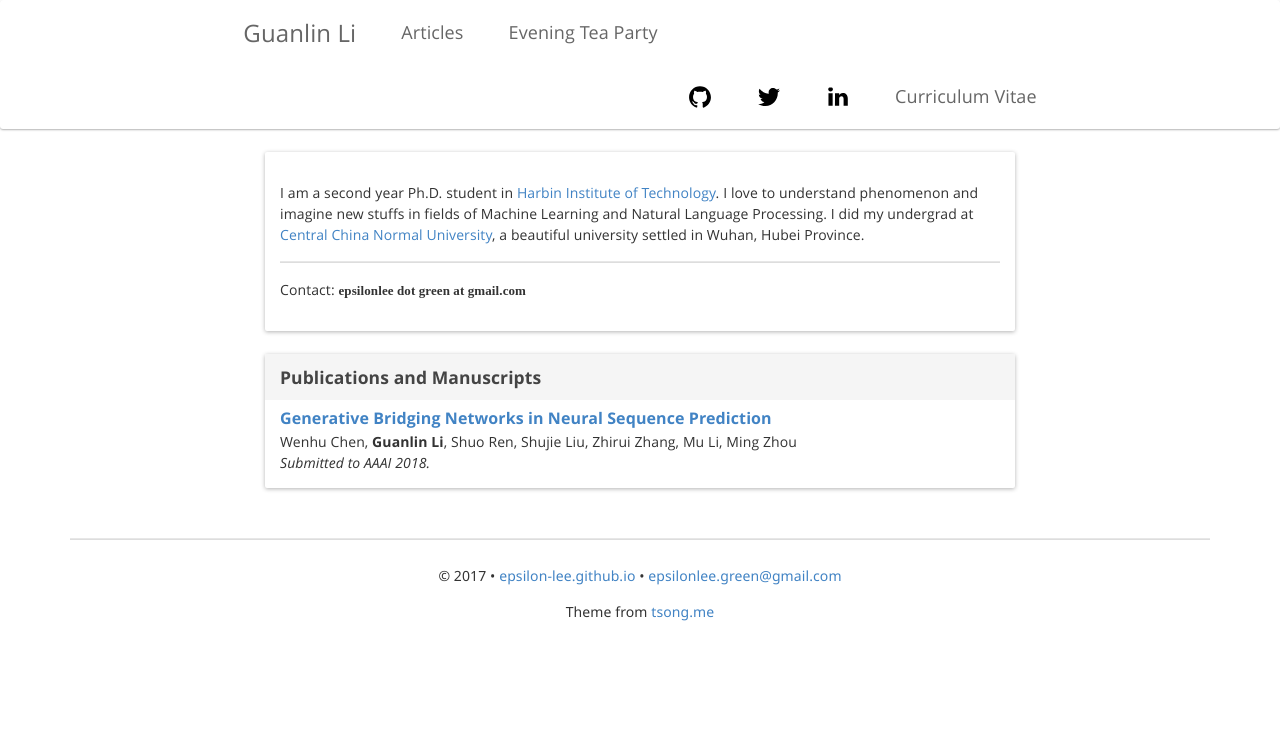
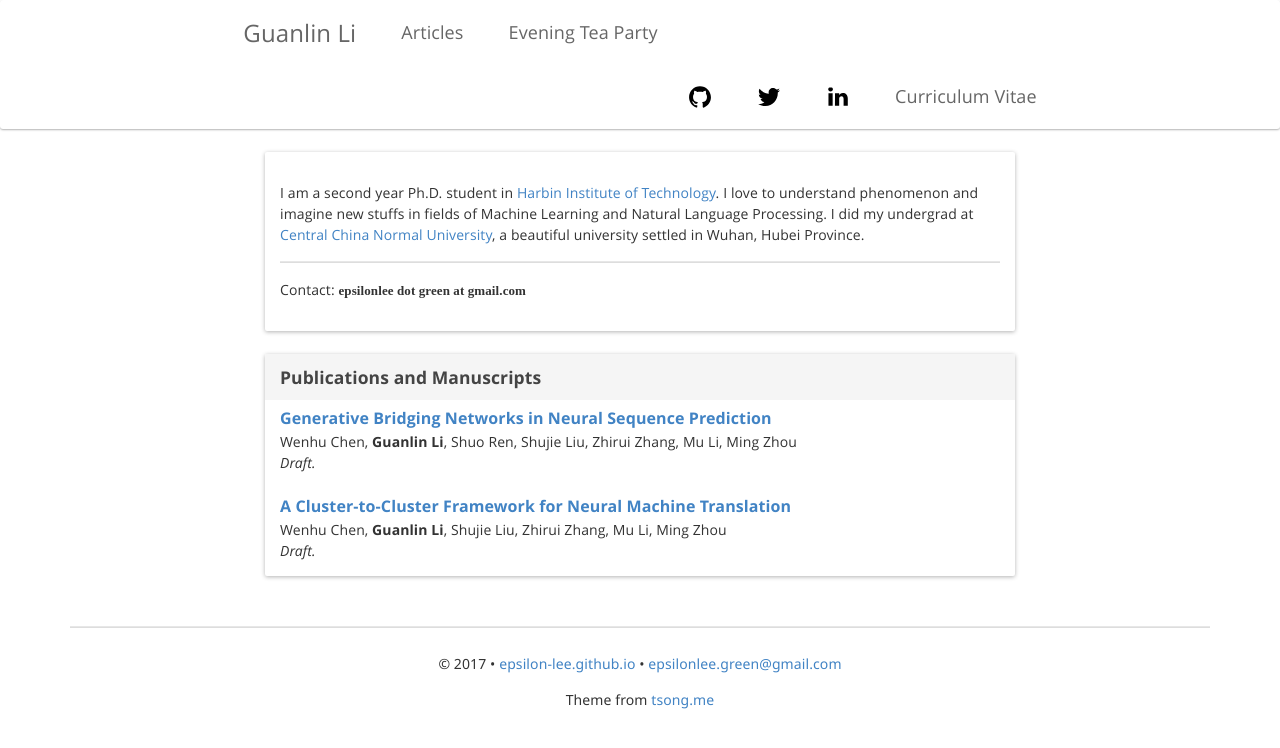
Before and after one commit to Epsilon-Lee/Epsilon-Lee.github.io, a Jekyll site: the page built from index.html, in a window 1280 px wide. Shown: the top 748 px of the page. Built offline with Jekyll 4.4.1, drawn with Linux system fonts in a browser that asks for light colours; nearby versions of some CDN libraries; some web fonts are replaced.

Commit message:
modify pub

```diff
--- a/_includes/publications.html
+++ b/_includes/publications.html
@@ -11,7 +11,7 @@
         <p style="line-height: 1.5; margin-top: 0; margin-bottom: 0;">
             Wenhu Chen, <b>Guanlin Li</b>, Shuo Ren, Shujie Liu, Zhirui Zhang, Mu Li, Ming Zhou <br/>
             <i>
-                Submitted to AAAI 2018.
+                Draft.
             </i>
         </p>
 	<!--
@@ -30,4 +30,17 @@
         </p>
 	-->
     </div>
+    <div class="panel-body" style="padding-top: 5px; margin-top: 0; margin-bottom: 0;">
+        <p style="line-height: 1.5; margin-top: 1px; margin-bottom: 1px; font-size: 16px;">
+            <a href="https://arxiv.org/abs/1706.09152v3" target="_blank">
+                <b>A Cluster-to-Cluster Framework for Neural Machine Translation</b>
+            </a>
+        </p>
+        <p style="line-height: 1.5; margin-top: 0; margin-bottom: 0;">
+            Wenhu Chen, <b>Guanlin Li</b>, Shujie Liu, Zhirui Zhang, Mu Li, Ming Zhou <br/>
+            <i>
+                Draft.
+            </i>
+        </p>
+    </div>
 </div>
```
